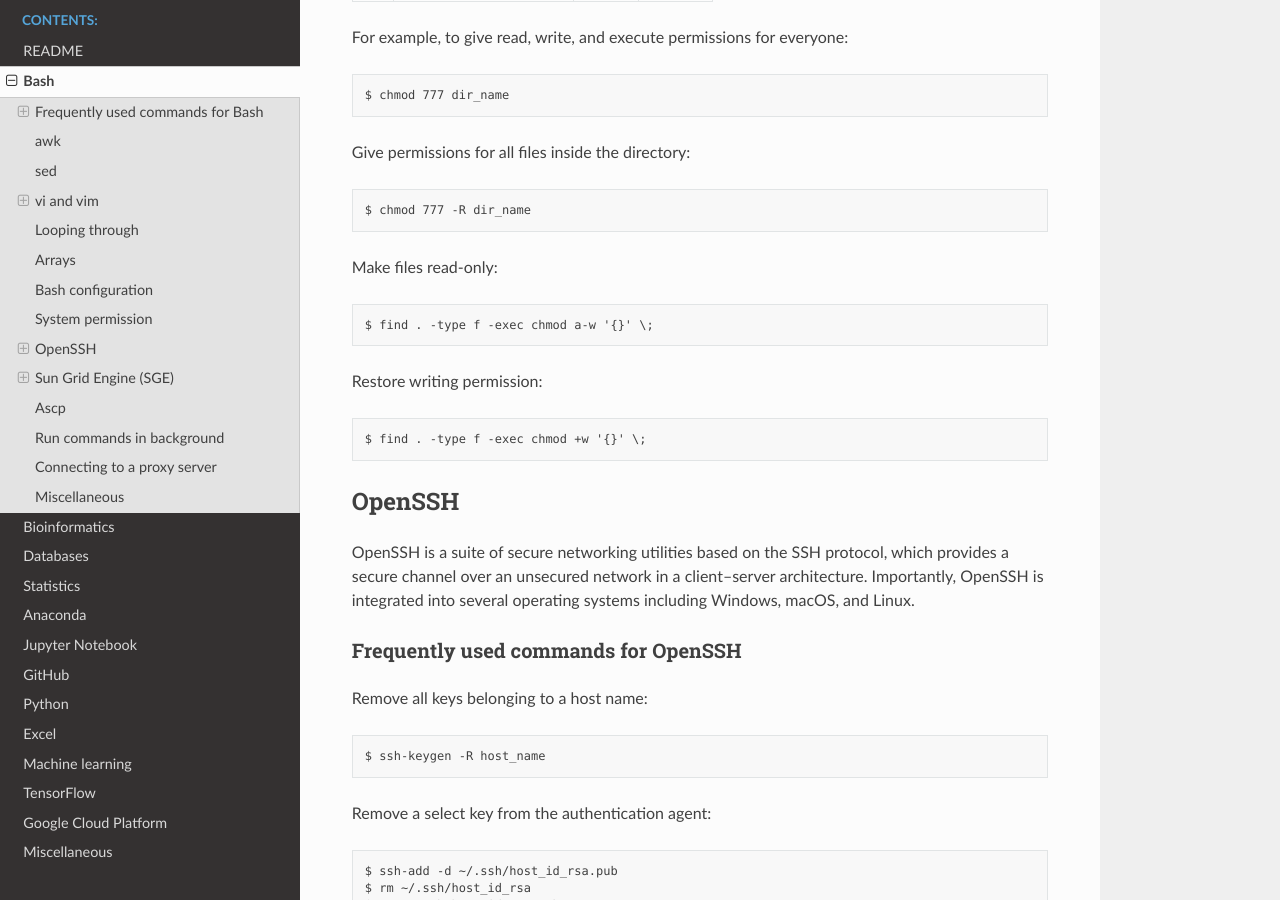
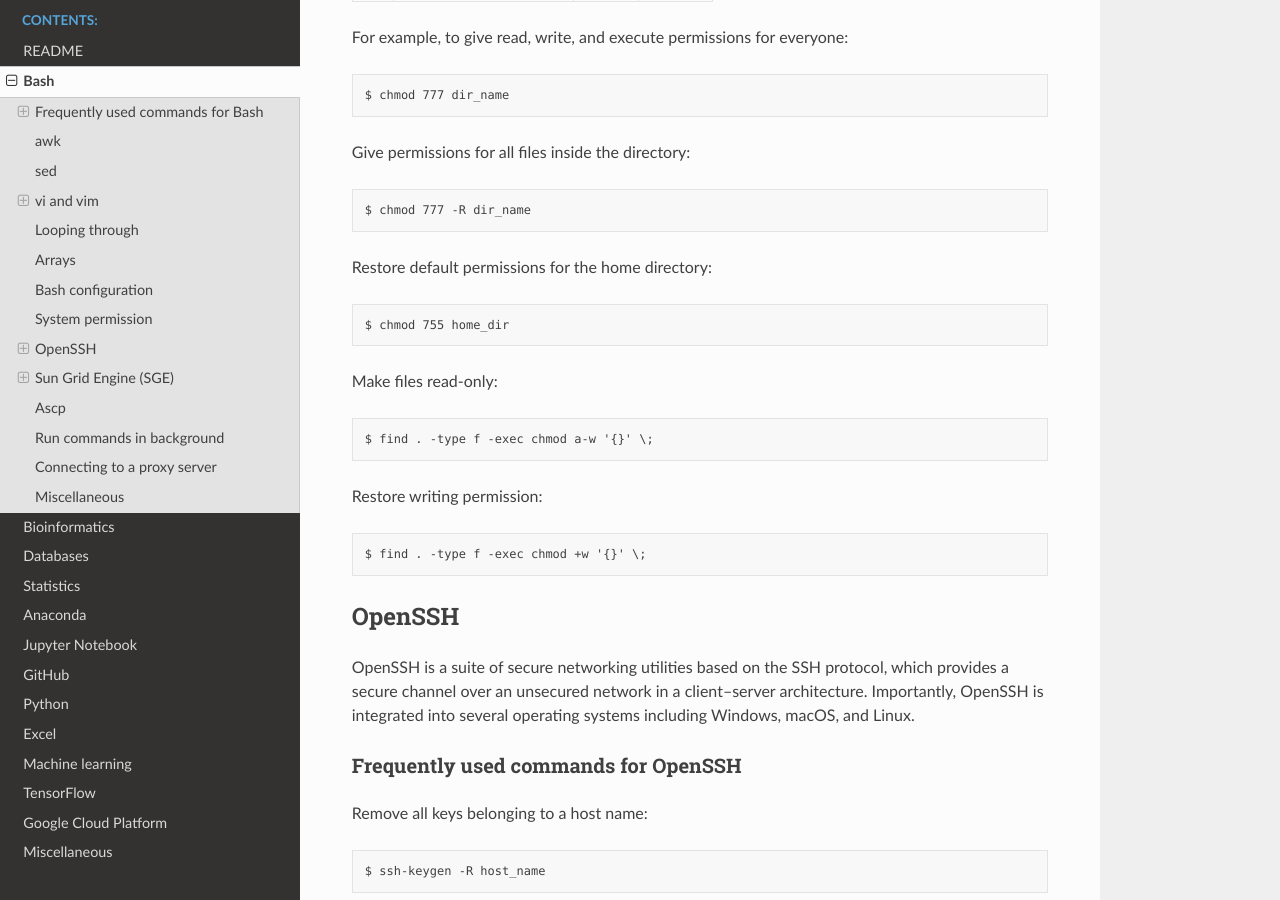
Before and after one commit to sbslee/notes, a Sphinx documentation site: the page built from docs/bash.rst, in a window 1280 px wide and 900 px high, scrolled down 9789 px. Built offline with Sphinx 7.4.7 and the Read the Docs theme 2.0.0, drawn with Linux system fonts in a browser that asks for light colours.

Commit message:
Update docs

```diff
--- a/docs/bash.rst
+++ b/docs/bash.rst
@@ -521,6 +521,12 @@
 .. code-block:: text
 
     $ chmod 777 -R dir_name
+
+Restore default permissions for the home directory:
+
+.. code-block:: text
+
+    $ chmod 755 home_dir
 
 Make files read-only:
 
```
